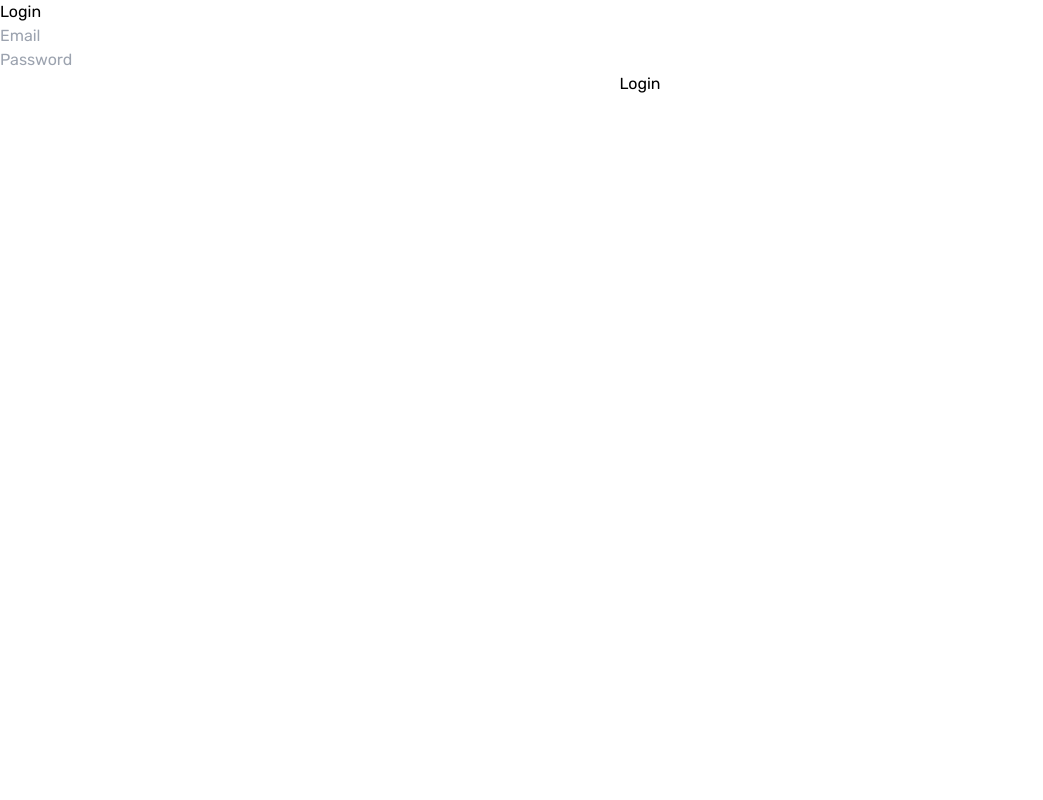
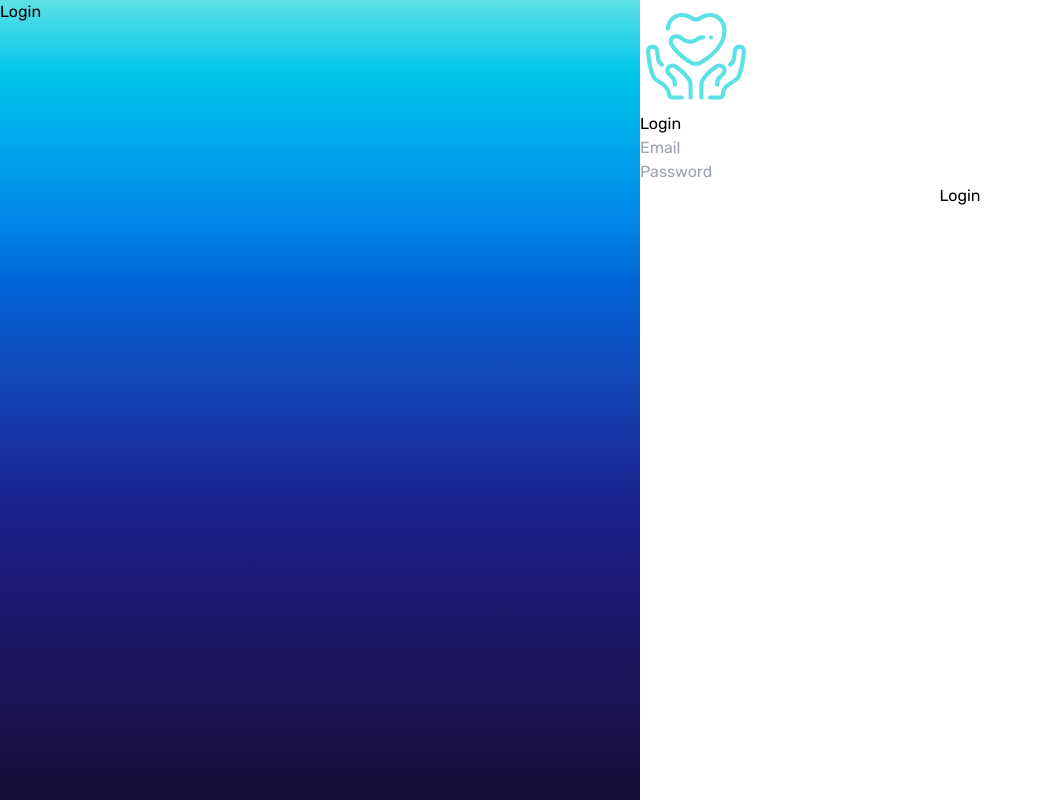
Before and after one commit to alonsohs/forest-front, a Nuxt app: page /auth/login in a window 1280 px wide. Shown: the whole page, without its empty margins (0-1043 px from the left). Built offline with nearby package versions, Linux system fonts and the light colour scheme.

Commit message:
WIP add login styles

```diff
--- a/pages/auth/login.vue
+++ b/pages/auth/login.vue
@@ -1,11 +1,19 @@
 <template>
-  <div class="">
+  <div class="grid grid-cols-2 h-screen">
+    <div class="bg-hero ">
+      <h1>Login</h1>
+    </div>
+    <div>
+      <div class="object-cover w-28 h-28">
+        <img class="h-full w-full" src="@/assets/blue-logo.svg" >
+      </div>
       <span>Login</span>
       <form @submit.prevent="userLogin" class="flex flex-col">
         <input v-model="email" placeholder="Email">
         <input v-model="password" placeholder="Password">
         <button type="submit">Login</button>
       </form>
+    </div>
   </div>
 </template>
 
@@ -35,5 +43,7 @@ export default {
 </script>
 
 <style scoped>
-
+.bg-hero{
+  background-image: linear-gradient(to top, #160d38, #1a124c, #1c1661, #1c1b76, #19208d, #1736a5, #104cbd, #0062d5, #0088e9, #00a8ed, #00c6ea, #5ce1e6);
+}
 </style>
```
Lines whose indentation alone changed are shown as unchanged.
